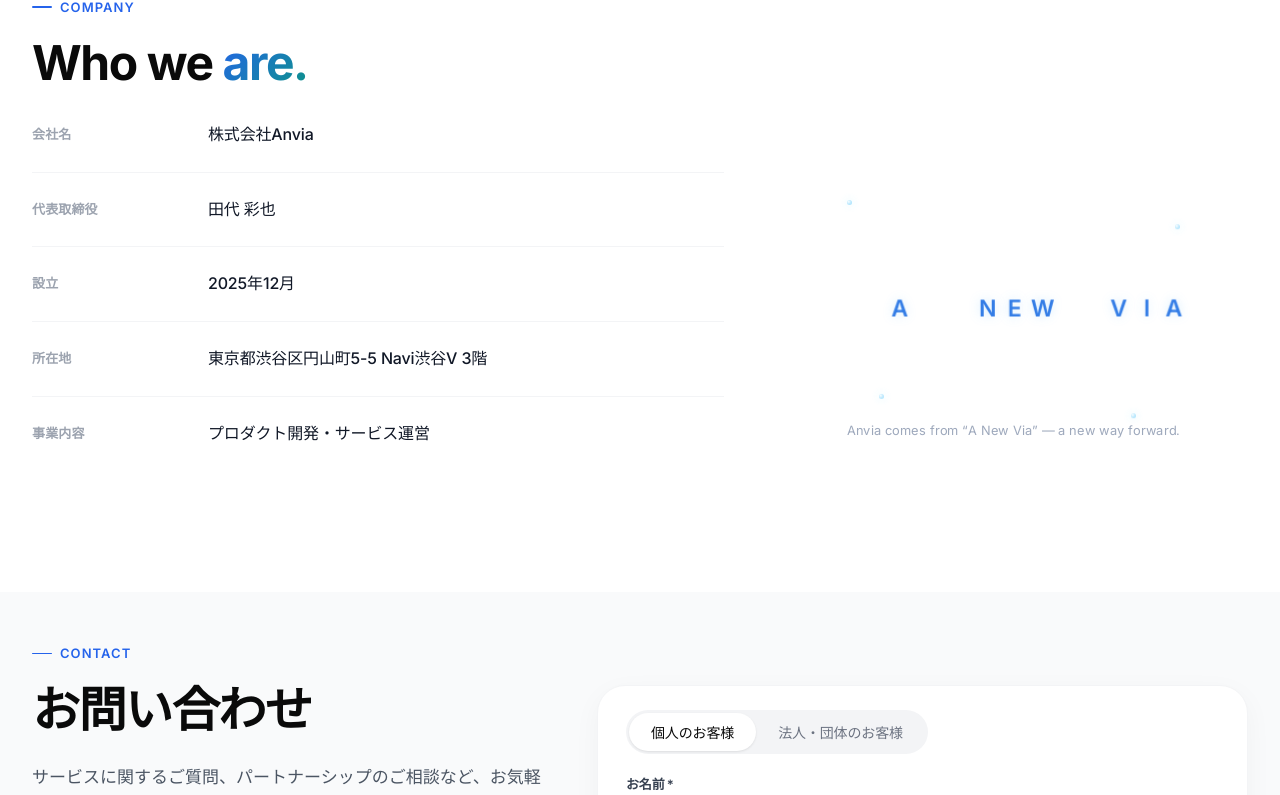
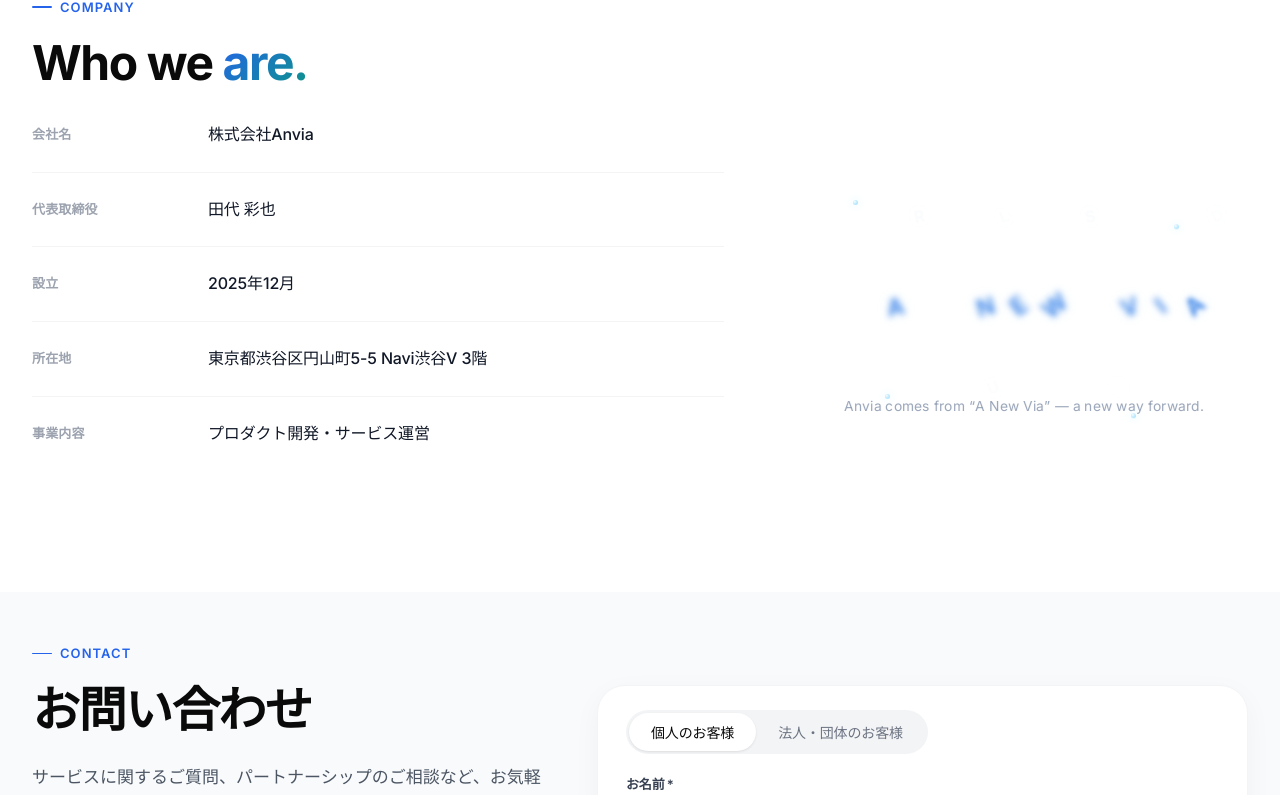
Before and after one commit to Anvia-a/anvia-corporate, a Next.js app: page / in a window 1280 px wide. Shown: the part 4239-5034 px from the top of the page. Built offline with nearby package versions, Linux system fonts and the light colour scheme.

Commit message:
refine company animation by emphasizing the final Anvia reveal and improving the A NEW VIA transition.

```diff
--- a/components/Company.module.css
+++ b/components/Company.module.css
@@ -74,8 +74,8 @@
 .visualPanel {
     position: relative;
     min-height: 390px;
-    width: 115%;
-    margin-left: -5%;
+    width: 112%;
+    margin-left: -3%;
     overflow: visible;
 }
 
@@ -101,14 +101,17 @@
     filter: blur(3px);
     transform: translate3d(-50%, -50%, 0) rotate(0deg) scale(0.86);
     will-change: transform, opacity, filter, color;
-    animation: glyphTimeline 12.8s cubic-bezier(0.25, 0.1, 0.25, 1) infinite;
+    animation-name: glyphTimeline;
+    animation-duration: var(--dur, 12.8s);
+    animation-timing-function: cubic-bezier(0.25, 0.9, 0.3, 1);
+    animation-iteration-count: infinite;
     animation-delay: var(--delay, 0s);
 }
 
 .coreGlyph {
     color: rgba(35, 114, 228, 0.92);
-    text-shadow: 0 0 12px rgba(78, 182, 250, 0.26);
-    letter-spacing: 0.11em;
+    text-shadow: 0 0 11px rgba(78, 182, 250, 0.24);
+    letter-spacing: 0.12em;
 }
 
 .extraGlyph {
@@ -117,132 +120,6 @@
     text-shadow: 0 0 8px rgba(102, 170, 232, 0.18);
     animation-name: glyphTimelineExtra;
 }
-
-.c1 {
-    --x0: 10%;
-    --y0: 22%;
-    --xw1: 30%;
-    --yw1: 18%;
-    --xw2: 22%;
-    --yw2: 64%;
-    --xa: 28%;
-    --ya: 48%;
-    --xb: 24%;
-    --yb: 34%;
-    --xn: 44%;
-    --yn: 48%;
-    --delay: 0.00s;
-}
-
-.c2 {
-    --x0: 84%;
-    --y0: 14%;
-    --xw1: 76%;
-    --yw1: 36%;
-    --xw2: 46%;
-    --yw2: 22%;
-    --xa: 44%;
-    --ya: 48%;
-    --xb: 50%;
-    --yb: 30%;
-    --xn: 46.5%;
-    --yn: 48%;
-    --delay: 0.05s;
-}
-
-.c3 {
-    --x0: 18%;
-    --y0: 82%;
-    --xw1: 56%;
-    --yw1: 72%;
-    --xw2: 72%;
-    --yw2: 44%;
-    --xa: 49%;
-    --ya: 48%;
-    --xb: 68%;
-    --yb: 29%;
-    --xn: 49%;
-    --yn: 48%;
-    --delay: 0.10s;
-}
-
-.c4 {
-    --x0: 74%;
-    --y0: 78%;
-    --xw1: 36%;
-    --yw1: 70%;
-    --xw2: 24%;
-    --yw2: 40%;
-    --xa: 54%;
-    --ya: 48%;
-    --xb: 80%;
-    --yb: 35%;
-    --xn: 51.5%;
-    --yn: 48%;
-    --delay: 0.14s;
-}
-
-.c5 {
-    --x0: 8%;
-    --y0: 54%;
-    --xw1: 20%;
-    --yw1: 28%;
-    --xw2: 62%;
-    --yw2: 16%;
-    --xa: 68%;
-    --ya: 48%;
-    --xb: 58%;
-    --yb: 62%;
-    --xn: 53%;
-    --yn: 48%;
-    --delay: 0.18s;
-}
-
-.c6 {
-    --x0: 96%;
-    --y0: 52%;
-    --xw1: 72%;
-    --yw1: 62%;
-    --xw2: 34%;
-    --yw2: 74%;
-    --xa: 73%;
-    --ya: 48%;
-    --xb: 74%;
-    --yb: 58%;
-    --xn: 55%;
-    --yn: 48%;
-    --delay: 0.23s;
-}
-
-.c7 {
-    --x0: 46%;
-    --y0: 6%;
-    --xw1: 58%;
-    --yw1: 18%;
-    --xw2: 88%;
-    --yw2: 56%;
-    --xa: 78%;
-    --ya: 48%;
-    --xb: 88%;
-    --yb: 50%;
-    --xn: 57%;
-    --yn: 48%;
-    --delay: 0.28s;
-}
-
-.e1  { --x0: 6%;  --y0: 10%; --xw1: 28%; --yw1: 24%; --xw2: 36%; --yw2: 52%; --xa: 30%; --ya: 24%; --xb: 14%; --yb: 16%; --xn: 43%; --yn: 47%; --delay: 0.02s; }
-.e2  { --x0: 20%; --y0: 14%; --xw1: 12%; --yw1: 38%; --xw2: 48%; --yw2: 24%; --xa: 38%; --ya: 24%; --xb: 22%; --yb: 20%; --xn: 44.5%; --yn: 47%; --delay: 0.04s; }
-.e3  { --x0: 34%; --y0: 16%; --xw1: 48%; --yw1: 10%; --xw2: 58%; --yw2: 26%; --xa: 46%; --ya: 24%; --xb: 34%; --yb: 18%; --xn: 46%; --yn: 47%; --delay: 0.06s; }
-.e4  { --x0: 52%; --y0: 12%; --xw1: 70%; --yw1: 12%; --xw2: 78%; --yw2: 28%; --xa: 54%; --ya: 24%; --xb: 46%; --yb: 20%; --xn: 47.5%; --yn: 47%; --delay: 0.08s; }
-.e5  { --x0: 72%; --y0: 10%; --xw1: 86%; --yw1: 22%; --xw2: 74%; --yw2: 36%; --xa: 62%; --ya: 24%; --xb: 58%; --yb: 18%; --xn: 49%; --yn: 47%; --delay: 0.10s; }
-.e6  { --x0: 88%; --y0: 16%; --xw1: 92%; --yw1: 38%; --xw2: 72%; --yw2: 48%; --xa: 70%; --ya: 24%; --xb: 70%; --yb: 20%; --xn: 50.5%; --yn: 47%; --delay: 0.12s; }
-.e7  { --x0: 96%; --y0: 28%; --xw1: 84%; --yw1: 52%; --xw2: 64%; --yw2: 62%; --xa: 78%; --ya: 24%; --xb: 82%; --yb: 22%; --xn: 52%; --yn: 47%; --delay: 0.14s; }
-.e8  { --x0: 94%; --y0: 48%; --xw1: 72%; --yw1: 72%; --xw2: 50%; --yw2: 78%; --xa: 86%; --ya: 24%; --xb: 90%; --yb: 26%; --xn: 53.5%; --yn: 47%; --delay: 0.16s; }
-.e9  { --x0: 82%; --y0: 72%; --xw1: 56%; --yw1: 82%; --xw2: 34%; --yw2: 78%; --xa: 28%; --ya: 68%; --xb: 80%; --yb: 74%; --xn: 45%; --yn: 50%; --delay: 0.18s; }
-.e10 { --x0: 62%; --y0: 86%; --xw1: 38%; --yw1: 80%; --xw2: 20%; --yw2: 66%; --xa: 44%; --ya: 68%; --xb: 66%; --yb: 78%; --xn: 46.5%; --yn: 50%; --delay: 0.20s; }
-.e11 { --x0: 40%; --y0: 88%; --xw1: 24%; --yw1: 70%; --xw2: 18%; --yw2: 48%; --xa: 50%; --ya: 68%; --xb: 50%; --yb: 82%; --xn: 48%; --yn: 50%; --delay: 0.22s; }
-.e12 { --x0: 22%; --y0: 84%; --xw1: 16%; --yw1: 58%; --xw2: 26%; --yw2: 36%; --xa: 58%; --ya: 68%; --xb: 36%; --yb: 78%; --xn: 49.5%; --yn: 50%; --delay: 0.24s; }
-.e13 { --x0: 10%; --y0: 70%; --xw1: 22%; --yw1: 42%; --xw2: 40%; --yw2: 28%; --xa: 68%; --ya: 68%; --xb: 24%; --yb: 70%; --xn: 51%; --yn: 50%; --delay: 0.26s; }
 
 @keyframes glyphTimelineExtra {
     0% {
@@ -253,35 +130,44 @@
         transform: translate3d(-50%, -50%, -16px) rotate(-18deg) scale(0.82);
     }
 
-    8% {
-        left: var(--x0);
-        top: var(--y0);
+    12% {
+        left: var(--xw1);
+        top: var(--yw1);
         opacity: 0.72;
         filter: blur(0.5px);
-        transform: translate3d(-50%, -50%, 6px) rotate(6deg) scale(0.92);
-    }
-
-    20% {
-        left: var(--xw1);
-        top: var(--yw1);
-        opacity: 0.8;
-        filter: blur(0);
-        transform: translate3d(-50%, -50%, 16px) rotate(112deg) scale(0.98);
+        transform: translate3d(-50%, -50%, 8px) rotate(58deg) scale(0.95);
     }
 
     34% {
         left: var(--xw2);
         top: var(--yw2);
         opacity: 0.62;
-        transform: translate3d(-50%, -50%, -6px) rotate(228deg) scale(0.94);
+        filter: blur(0);
+        transform: translate3d(-50%, -50%, -4px) rotate(196deg) scale(0.92);
     }
 
-    46%, 60% {
+    46% {
+        left: calc(var(--xa) - 0.8%);
+        top: calc(var(--ya) - 0.5%);
+        opacity: 0.12;
+        filter: blur(0.7px);
+        transform: translate3d(-50%, -50%, 0) rotate(288deg) scale(0.84);
+    }
+
+    52% {
         left: var(--xa);
         top: var(--ya);
         opacity: 0;
-        filter: blur(1.2px);
-        transform: translate3d(-50%, -50%, 0) rotate(360deg) scale(0.8);
+        filter: blur(0.9px);
+        transform: translate3d(-50%, -50%, 0) rotate(322deg) scale(0.78);
+    }
+
+    58% {
+        left: calc(var(--xa) + 0.6%);
+        top: calc(var(--ya) + 0.4%);
+        opacity: 0.05;
+        filter: blur(0.9px);
+        transform: translate3d(-50%, -50%, 0) rotate(350deg) scale(0.8);
     }
 
     68% {
@@ -289,22 +175,14 @@
         top: var(--yb);
         opacity: 0.58;
         filter: blur(0.2px);
-        transform: translate3d(-50%, -50%, 2px) rotate(410deg) scale(0.92);
+        transform: translate3d(-50%, -50%, 2px) rotate(402deg) scale(0.91);
     }
 
-    80% {
+    82% {
         left: var(--xn);
         top: var(--yn);
-        opacity: 0.26;
-        transform: translate3d(-50%, -50%, 8px) rotate(460deg) scale(0.82);
-    }
-
-    92% {
-        left: var(--xn);
-        top: var(--yn);
-        opacity: 0;
-        filter: blur(1px);
-        transform: translate3d(-50%, -50%, 12px) rotate(480deg) scale(0.78);
+        opacity: 0.2;
+        transform: translate3d(-50%, -50%, 7px) rotate(466deg) scale(0.82);
     }
 
     100% {
@@ -312,7 +190,7 @@
         top: var(--y0);
         opacity: 0;
         filter: blur(4px);
-        transform: translate3d(-50%, -50%, -16px) rotate(-18deg) scale(0.82);
+        transform: translate3d(-50%, -50%, -16px) rotate(534deg) scale(0.8);
     }
 }
 
@@ -325,63 +203,55 @@
         transform: translate3d(-50%, -50%, -16px) rotate(-18deg) scale(0.82);
     }
 
-    8% {
-        left: var(--x0);
-        top: var(--y0);
-        opacity: 0.9;
-        filter: blur(0.4px);
-        transform: translate3d(-50%, -50%, 6px) rotate(6deg) scale(0.95);
-    }
-
-    20% {
+    12% {
         left: var(--xw1);
         top: var(--yw1);
-        opacity: 0.96;
-        filter: blur(0);
-        transform: translate3d(-50%, -50%, 18px) rotate(110deg) scale(1.02);
+        opacity: 0.92;
+        filter: blur(0.3px);
+        transform: translate3d(-50%, -50%, 10px) rotate(64deg) scale(0.99);
     }
 
     34% {
         left: var(--xw2);
         top: var(--yw2);
-        opacity: 0.9;
-        transform: translate3d(-50%, -50%, -8px) rotate(228deg) scale(0.98);
+        opacity: 0.95;
+        filter: blur(0);
+        transform: translate3d(-50%, -50%, -6px) rotate(204deg) scale(1);
     }
 
     46% {
+        left: calc(var(--xa) - 1%);
+        top: calc(var(--ya) - 0.6%);
+        opacity: 0.99;
+        transform: translate3d(-50%, -50%, 0) rotate(286deg) scale(1.03);
+    }
+
+    52% {
         left: var(--xa);
         top: var(--ya);
         opacity: 1;
-        transform: translate3d(-50%, -50%, 0) rotate(360deg) scale(1.03);
+        transform: translate3d(-50%, -50%, 0) rotate(322deg) scale(1.05);
     }
 
     58% {
-        left: var(--xa);
-        top: var(--ya);
-        opacity: 1;
-        transform: translate3d(-50%, -50%, 0) rotate(360deg) scale(1);
+        left: calc(var(--xa) + 0.7%);
+        top: calc(var(--ya) + 0.4%);
+        opacity: 0.98;
+        transform: translate3d(-50%, -50%, 0) rotate(350deg) scale(1.02);
     }
 
     68% {
         left: var(--xb);
         top: var(--yb);
-        opacity: 0.82;
-        transform: translate3d(-50%, -50%, 2px) rotate(410deg) scale(0.95);
+        opacity: 0.86;
+        transform: translate3d(-50%, -50%, 2px) rotate(402deg) scale(0.96);
     }
 
-    80% {
+    82% {
         left: var(--xn);
         top: var(--yn);
-        opacity: 0.4;
-        transform: translate3d(-50%, -50%, 10px) rotate(460deg) scale(0.88);
-    }
-
-    92% {
-        left: var(--xn);
-        top: var(--yn);
-        opacity: 0;
-        filter: blur(1px);
-        transform: translate3d(-50%, -50%, 14px) rotate(480deg) scale(0.82);
+        opacity: 0.44;
+        transform: translate3d(-50%, -50%, 9px) rotate(466deg) scale(0.9);
     }
 
     100% {
@@ -389,7 +259,7 @@
         top: var(--y0);
         opacity: 0;
         filter: blur(4px);
-        transform: translate3d(-50%, -50%, -16px) rotate(-18deg) scale(0.82);
+        transform: translate3d(-50%, -50%, -16px) rotate(534deg) scale(0.82);
     }
 }
 
@@ -398,29 +268,51 @@
     left: 50%;
     top: 48%;
     transform: translate(-50%, -50%);
-    font-size: clamp(1.45rem, 2.45vw, 2.2rem);
-    font-weight: 640;
-    letter-spacing: 0.08em;
-    color: rgba(43, 123, 237, 0.92);
-    text-shadow: 0 0 18px rgba(43, 123, 237, 0.26);
+    font-size: clamp(3.4rem, 6vw, 5.6rem);
+    font-weight: 660;
+    letter-spacing: 0.036em;
+    color: rgba(36, 116, 230, 0.98);
+    text-shadow: 0 0 14px rgba(73, 170, 243, 0.2);
     opacity: 0;
-    animation: finalReveal 12.8s ease-in-out infinite;
+    filter: contrast(1.09);
+    animation: finalReveal 12.8s cubic-bezier(0.25, 0.9, 0.3, 1) infinite;
 }
 
 @keyframes finalReveal {
     0%, 76% {
         opacity: 0;
-        transform: translate(-50%, -50%) scale(0.9);
+        transform: translate(-50%, -50%) translateY(8px) scale(0.82);
+        text-shadow: 0 0 12px rgba(73, 170, 243, 0.16);
     }
 
-    84%, 92% {
+    85% {
+        opacity: 0.9;
+        transform: translate(-50%, -50%) translateY(-2px) scale(1.04);
+        text-shadow: 0 0 22px rgba(95, 191, 252, 0.34);
+    }
+
+    88% {
         opacity: 1;
-        transform: translate(-50%, -50%) scale(1.02);
+        transform: translate(-50%, -50%) translateY(-4px) scale(1.1);
+        text-shadow: 0 0 24px rgba(102, 201, 255, 0.36);
+    }
+
+    91% {
+        opacity: 1;
+        transform: translate(-50%, -50%) translateY(-3px) scale(1.04);
+        text-shadow: 0 0 16px rgba(83, 182, 247, 0.24);
+    }
+
+    96% {
+        opacity: 0.96;
+        transform: translate(-50%, -50%) translateY(-2px) scale(1.02);
+        text-shadow: 0 0 12px rgba(73, 170, 243, 0.18);
     }
 
     100% {
         opacity: 0;
-        transform: translate(-50%, -50%) scale(1.06);
+        transform: translate(-50%, -50%) translateY(-1px) scale(1.08);
+        text-shadow: 0 0 10px rgba(73, 170, 243, 0.12);
     }
 }
 
@@ -445,83 +337,98 @@
 
 .meaning {
     position: absolute;
-    left: 18%;
-    bottom: 18%;
-    max-width: 420px;
-    font-size: 0.8rem;
-    letter-spacing: 0.01em;
-    color: rgba(55, 78, 118, 0.72);
-    line-height: 1.6;
+    left: 50%;
+    top: calc(48% + clamp(4.4rem, 6.8vw, 6rem));
+    transform: translateX(-50%);
+    width: max-content;
+    max-width: 560px;
+    font-size: 0.86rem;
+    letter-spacing: 0.012em;
+    color: rgba(55, 78, 118, 0.74);
+    line-height: 1.58;
+    text-align: center;
     white-space: nowrap;
 }
 
 .meaningChar {
     display: inline-block;
-    opacity: 0.72;
+    opacity: 0.74;
     transform: translateY(0) scale(1);
+    filter: brightness(1);
     animation: meaningFlow 12.8s ease-in-out infinite;
-    animation-delay: calc(var(--i) * 0.024s);
+    animation-delay: calc(0.22s + (var(--i) * 0.026s));
 }
 
 @keyframes meaningFlow {
-    0%, 80% {
-        opacity: 0.68;
-        color: rgba(55, 78, 118, 0.72);
+    0%, 84% {
+        opacity: 0.7;
+        color: rgba(55, 78, 118, 0.74);
         transform: translateY(0) scale(1);
+        filter: brightness(1);
         text-shadow: none;
     }
 
-    86%, 92% {
-        opacity: 0.96;
-        color: rgba(23, 61, 118, 0.92);
-        transform: translateY(-1px) scale(1.04);
-        text-shadow: 0 0 7px rgba(94, 195, 255, 0.26);
+    90% {
+        opacity: 0.95;
+        color: rgba(20, 63, 125, 0.95);
+        transform: translateY(-1px) scale(1.14);
+        filter: brightness(1.12);
+        text-shadow: 0 0 9px rgba(102, 205, 255, 0.3);
+    }
+
+    95% {
+        opacity: 0.92;
+        color: rgba(28, 80, 146, 0.93);
+        transform: translateY(-0.2px) scale(1.07);
+        filter: brightness(1.05);
+        text-shadow: 0 0 6px rgba(87, 186, 242, 0.22);
     }
 
     100% {
-        opacity: 0.7;
-        color: rgba(55, 78, 118, 0.72);
+        opacity: 0.72;
+        color: rgba(55, 78, 118, 0.74);
         transform: translateY(0) scale(1);
+        filter: brightness(1);
         text-shadow: none;
     }
 }
 
 .meaningSpark {
     position: absolute;
-    width: 4px;
-    height: 4px;
+    width: 10px;
+    height: 10px;
     border-radius: 999px;
-    background: radial-gradient(circle at 35% 35%, #f4fcff 0%, #8ce5ff 60%, #42c8dd 100%);
-    box-shadow: 0 0 8px rgba(124, 226, 255, 0.46);
+    background: radial-gradient(circle at 35% 35%, #ffffff 0%, #a7ecff 58%, #4fd6e7 100%);
+    box-shadow: 0 0 10px rgba(122, 230, 255, 0.42);
     opacity: 0;
     animation: meaningSparkBlink 12.8s ease-in-out infinite;
 }
 
 .meaningSparkA {
-    left: 56%;
-    top: -6px;
+    left: 10%;
+    top: -10px;
 }
 
 .meaningSparkB {
-    left: 88%;
-    top: 9px;
-    animation-delay: 0.16s;
+    left: 67%;
+    top: 8px;
+    animation-delay: 0.36s;
 }
 
 @keyframes meaningSparkBlink {
-    0%, 84%, 100% {
+    0%, 88%, 100% {
         opacity: 0;
-        transform: scale(0.7);
-    }
-
-    88% {
-        opacity: 0.85;
-        transform: scale(1);
+        transform: translateX(0) scale(0.78);
     }
 
     92% {
+        opacity: 0.72;
+        transform: translateX(22px) scale(1.02);
+    }
+
+    96% {
         opacity: 0;
-        transform: scale(1.2);
+        transform: translateX(32px) scale(1.18);
     }
 }
 
@@ -543,14 +450,15 @@
     }
 
     .finalWord {
-        font-size: clamp(1.25rem, 4.8vw, 1.7rem);
+        font-size: clamp(2.2rem, 8.2vw, 3.4rem);
     }
 
     .meaning {
-        left: 6%;
-        right: 6%;
-        bottom: 10%;
-        max-width: none;
+        left: 50%;
+        right: auto;
+        top: calc(48% + clamp(3.6rem, 9vw, 5rem));
+        transform: translateX(-50%);
+        max-width: 90%;
         white-space: normal;
     }
 }
--- a/components/Company.tsx
+++ b/components/Company.tsx
@@ -11,30 +11,52 @@
     { label: '事業内容', value: 'プロダクト開発・サービス運営' },
 ];
 
-const coreLetters = [
-    { ch: 'A', cls: styles.c1 },
-    { ch: 'N', cls: styles.c2 },
-    { ch: 'E', cls: styles.c3 },
-    { ch: 'W', cls: styles.c4 },
-    { ch: 'V', cls: styles.c5 },
-    { ch: 'I', cls: styles.c6 },
-    { ch: 'A', cls: styles.c7 },
+type LetterVars = {
+    '--x0': string;
+    '--y0': string;
+    '--xw1': string;
+    '--yw1': string;
+    '--xw2': string;
+    '--yw2': string;
+    '--xa': string;
+    '--ya': string;
+    '--xb': string;
+    '--yb': string;
+    '--xn': string;
+    '--yn': string;
+    '--delay': string;
+    '--dur': string;
+};
+
+type Letter = {
+    ch: string;
+    vars: LetterVars;
+};
+
+const coreLetters: Letter[] = [
+    { ch: 'A', vars: { '--x0': '8%', '--y0': '18%', '--xw1': '26%', '--yw1': '16%', '--xw2': '24%', '--yw2': '62%', '--xa': '25.5%', '--ya': '47%', '--xb': '12%', '--yb': '26%', '--xn': '48%', '--yn': '49%', '--delay': '0s', '--dur': '12.2s' } },
+    { ch: 'N', vars: { '--x0': '86%', '--y0': '14%', '--xw1': '76%', '--yw1': '34%', '--xw2': '48%', '--yw2': '22%', '--xa': '42.5%', '--ya': '47%', '--xb': '62%', '--yb': '22%', '--xn': '49%', '--yn': '49%', '--delay': '0.05s', '--dur': '12.55s' } },
+    { ch: 'E', vars: { '--x0': '16%', '--y0': '84%', '--xw1': '54%', '--yw1': '74%', '--xw2': '70%', '--yw2': '46%', '--xa': '49.3%', '--ya': '47%', '--xb': '34%', '--yb': '79%', '--xn': '50%', '--yn': '49%', '--delay': '0.1s', '--dur': '12.9s' } },
+    { ch: 'W', vars: { '--x0': '76%', '--y0': '80%', '--xw1': '38%', '--yw1': '70%', '--xw2': '26%', '--yw2': '42%', '--xa': '56%', '--ya': '47%', '--xb': '86%', '--yb': '71%', '--xn': '51%', '--yn': '49%', '--delay': '0.15s', '--dur': '13.05s' } },
+    { ch: 'V', vars: { '--x0': '6%', '--y0': '56%', '--xw1': '20%', '--yw1': '28%', '--xw2': '64%', '--yw2': '16%', '--xa': '69.5%', '--ya': '47%', '--xb': '20%', '--yb': '60%', '--xn': '52%', '--yn': '49%', '--delay': '0.2s', '--dur': '12.35s' } },
+    { ch: 'I', vars: { '--x0': '96%', '--y0': '52%', '--xw1': '72%', '--yw1': '62%', '--xw2': '36%', '--yw2': '76%', '--xa': '75.8%', '--ya': '47%', '--xb': '94%', '--yb': '42%', '--xn': '53%', '--yn': '49%', '--delay': '0.24s', '--dur': '12.7s' } },
+    { ch: 'A', vars: { '--x0': '46%', '--y0': '4%', '--xw1': '60%', '--yw1': '18%', '--xw2': '88%', '--yw2': '58%', '--xa': '82.2%', '--ya': '47%', '--xb': '76%', '--yb': '8%', '--xn': '54%', '--yn': '49%', '--delay': '0.29s', '--dur': '13.2s' } },
 ];
 
-const extraLetters = [
-    { ch: 'R', cls: styles.e1 },
-    { ch: 'T', cls: styles.e2 },
-    { ch: 'L', cls: styles.e3 },
-    { ch: 'M', cls: styles.e4 },
-    { ch: 'S', cls: styles.e5 },
-    { ch: 'P', cls: styles.e6 },
-    { ch: 'C', cls: styles.e7 },
-    { ch: 'D', cls: styles.e8 },
-    { ch: 'H', cls: styles.e9 },
-    { ch: 'U', cls: styles.e10 },
-    { ch: 'Y', cls: styles.e11 },
-    { ch: 'O', cls: styles.e12 },
-    { ch: 'B', cls: styles.e13 },
+const extraLetters: Letter[] = [
+    { ch: 'R', vars: { '--x0': '4%', '--y0': '8%', '--xw1': '24%', '--yw1': '22%', '--xw2': '34%', '--yw2': '50%', '--xa': '30%', '--ya': '24%', '--xb': '8%', '--yb': '10%', '--xn': '45%', '--yn': '48%', '--delay': '0.02s', '--dur': '12.45s' } },
+    { ch: 'T', vars: { '--x0': '22%', '--y0': '12%', '--xw1': '14%', '--yw1': '36%', '--xw2': '46%', '--yw2': '26%', '--xa': '38%', '--ya': '24%', '--xb': '24%', '--yb': '8%', '--xn': '46%', '--yn': '48%', '--delay': '0.04s', '--dur': '13.1s' } },
+    { ch: 'L', vars: { '--x0': '34%', '--y0': '14%', '--xw1': '50%', '--yw1': '12%', '--xw2': '58%', '--yw2': '24%', '--xa': '46%', '--ya': '24%', '--xb': '44%', '--yb': '6%', '--xn': '47%', '--yn': '48%', '--delay': '0.06s', '--dur': '12.65s' } },
+    { ch: 'M', vars: { '--x0': '54%', '--y0': '10%', '--xw1': '72%', '--yw1': '12%', '--xw2': '80%', '--yw2': '30%', '--xa': '54%', '--ya': '24%', '--xb': '66%', '--yb': '8%', '--xn': '48%', '--yn': '48%', '--delay': '0.08s', '--dur': '13.25s' } },
+    { ch: 'S', vars: { '--x0': '74%', '--y0': '10%', '--xw1': '86%', '--yw1': '24%', '--xw2': '76%', '--yw2': '36%', '--xa': '62%', '--ya': '24%', '--xb': '86%', '--yb': '18%', '--xn': '49%', '--yn': '48%', '--delay': '0.10s', '--dur': '12.35s' } },
+    { ch: 'P', vars: { '--x0': '90%', '--y0': '16%', '--xw1': '94%', '--yw1': '38%', '--xw2': '74%', '--yw2': '48%', '--xa': '70%', '--ya': '24%', '--xb': '96%', '--yb': '34%', '--xn': '50%', '--yn': '48%', '--delay': '0.12s', '--dur': '12.95s' } },
+    { ch: 'C', vars: { '--x0': '96%', '--y0': '30%', '--xw1': '84%', '--yw1': '54%', '--xw2': '64%', '--yw2': '64%', '--xa': '78%', '--ya': '24%', '--xb': '98%', '--yb': '52%', '--xn': '51%', '--yn': '48%', '--delay': '0.14s', '--dur': '13.35s' } },
+    { ch: 'D', vars: { '--x0': '94%', '--y0': '50%', '--xw1': '72%', '--yw1': '74%', '--xw2': '50%', '--yw2': '78%', '--xa': '86%', '--ya': '24%', '--xb': '92%', '--yb': '76%', '--xn': '52%', '--yn': '48%', '--delay': '0.16s', '--dur': '12.58s' } },
+    { ch: 'H', vars: { '--x0': '84%', '--y0': '74%', '--xw1': '56%', '--yw1': '84%', '--xw2': '36%', '--yw2': '80%', '--xa': '30%', '--ya': '68%', '--xb': '86%', '--yb': '90%', '--xn': '47%', '--yn': '51%', '--delay': '0.18s', '--dur': '13.05s' } },
+    { ch: 'U', vars: { '--x0': '62%', '--y0': '88%', '--xw1': '38%', '--yw1': '82%', '--xw2': '20%', '--yw2': '66%', '--xa': '44%', '--ya': '68%', '--xb': '62%', '--yb': '96%', '--xn': '48%', '--yn': '51%', '--delay': '0.20s', '--dur': '12.42s' } },
+    { ch: 'Y', vars: { '--x0': '40%', '--y0': '90%', '--xw1': '24%', '--yw1': '70%', '--xw2': '18%', '--yw2': '50%', '--xa': '50%', '--ya': '68%', '--xb': '34%', '--yb': '94%', '--xn': '49%', '--yn': '51%', '--delay': '0.22s', '--dur': '13.18s' } },
+    { ch: 'O', vars: { '--x0': '20%', '--y0': '86%', '--xw1': '16%', '--yw1': '58%', '--xw2': '26%', '--yw2': '36%', '--xa': '58%', '--ya': '68%', '--xb': '12%', '--yb': '80%', '--xn': '50%', '--yn': '51%', '--delay': '0.24s', '--dur': '12.76s' } },
+    { ch: 'B', vars: { '--x0': '8%', '--y0': '72%', '--xw1': '22%', '--yw1': '42%', '--xw2': '40%', '--yw2': '30%', '--xa': '68%', '--ya': '68%', '--xb': '2%', '--yb': '56%', '--xn': '51%', '--yn': '51%', '--delay': '0.26s', '--dur': '13.28s' } },
 ];
 
 const meaningText = 'Anvia comes from “A New Via” — a new way forward.';
@@ -69,12 +91,12 @@
                     <AnimateOnScroll delay={180}>
                         <div className={styles.visualPanel} aria-hidden="true">
                             <div className={styles.nameField}>
-                                {coreLetters.map((l) => (
-                                    <span key={`core-${l.cls}`} className={`${styles.glyph} ${styles.coreGlyph} ${l.cls}`}>{l.ch}</span>
+                                {coreLetters.map((l, i) => (
+                                    <span key={`core-${i}`} className={`${styles.glyph} ${styles.coreGlyph}`} style={l.vars as React.CSSProperties}>{l.ch}</span>
                                 ))}
 
-                                {extraLetters.map((l) => (
-                                    <span key={`extra-${l.cls}`} className={`${styles.glyph} ${styles.extraGlyph} ${l.cls}`}>{l.ch}</span>
+                                {extraLetters.map((l, i) => (
+                                    <span key={`extra-${i}`} className={`${styles.glyph} ${styles.extraGlyph}`} style={l.vars as React.CSSProperties}>{l.ch}</span>
                                 ))}
 
                                 <span className={styles.finalWord}>Anvia</span>
```
